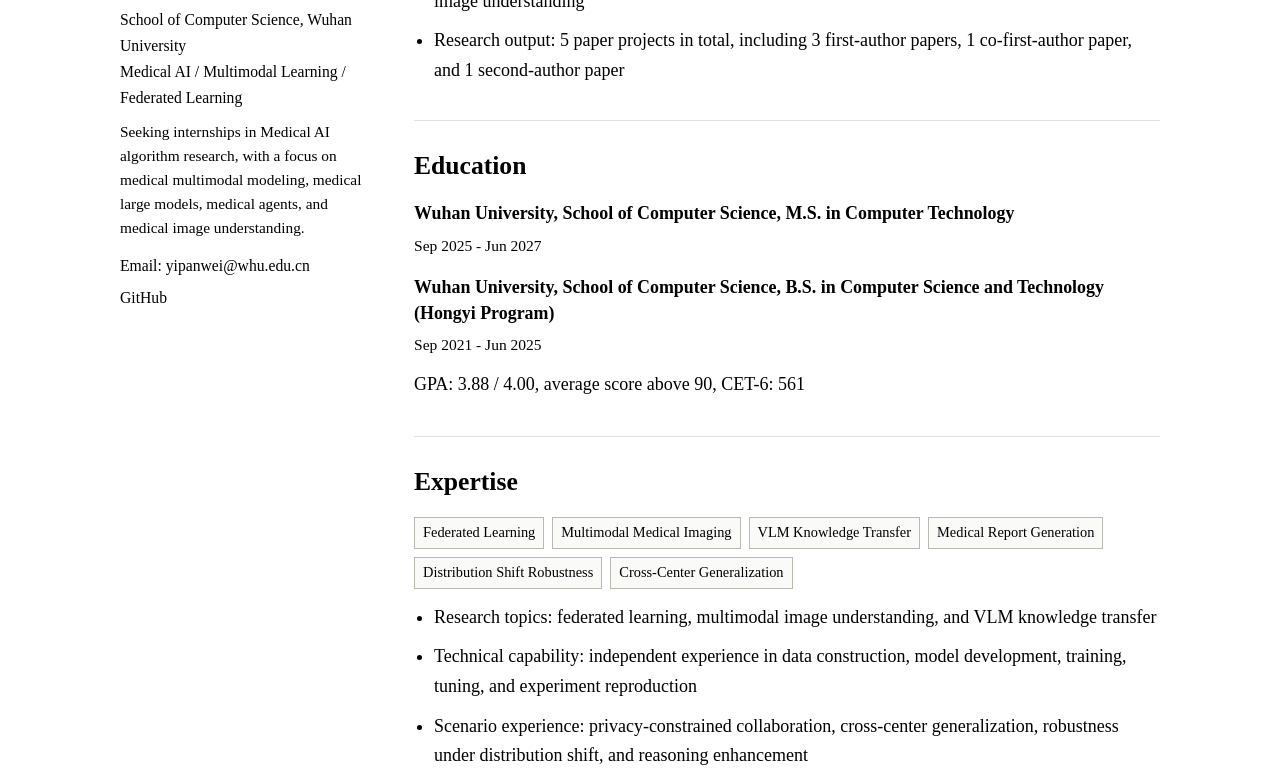
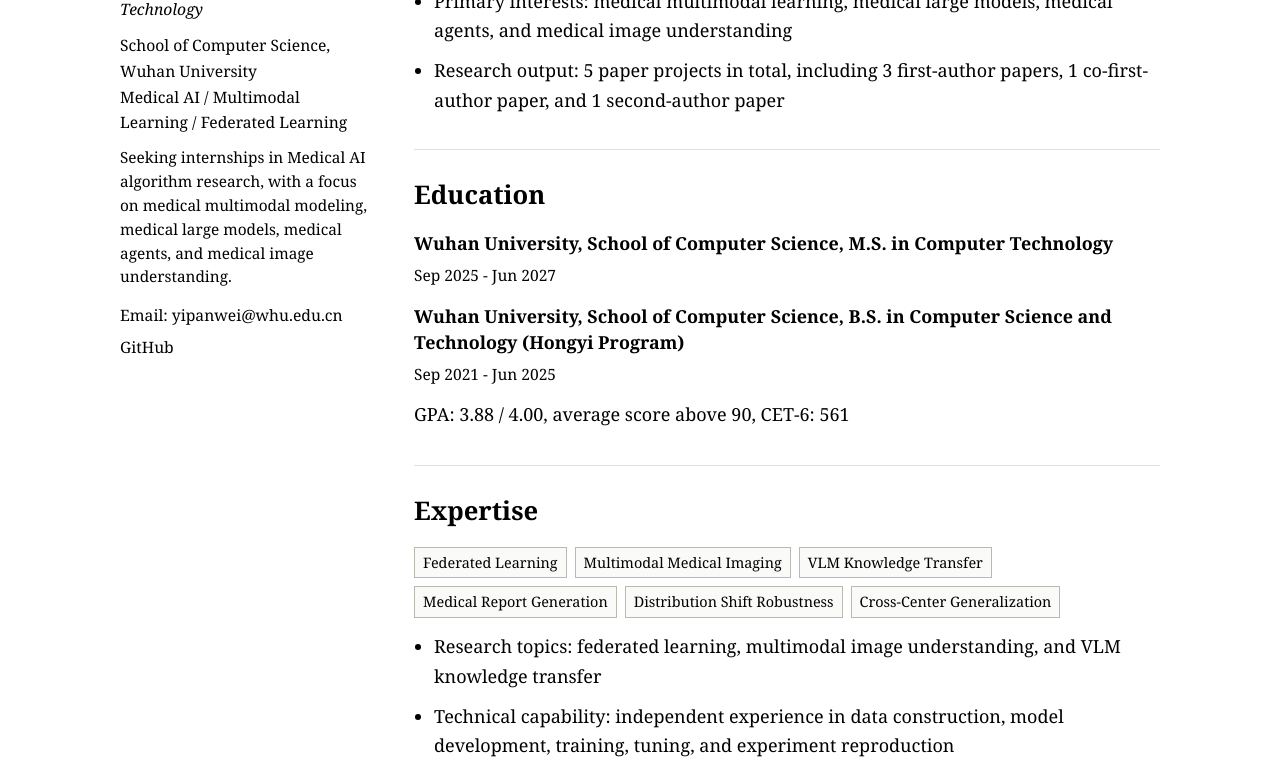
Before and after one commit to YipanWei/YipanWei.github.io, a plain HTML site: page index.html in a window 1280 px wide. Shown: the part 404-1172 px from the top of the page. Drawn offline with Linux system fonts and the light colour scheme.

Commit message:
Switch body font to Georgia

```diff
--- a/styles.css
+++ b/styles.css
@@ -21,7 +21,7 @@ body {
   margin: 0;
   background: var(--page-bg);
   color: var(--text);
-  font-family: "Times New Roman", "Songti SC", "SimSun", serif;
+  font-family: Georgia, "Times New Roman", "Songti SC", "SimSun", serif;
   font-size: 18px;
   line-height: 1.65;
 }
```
